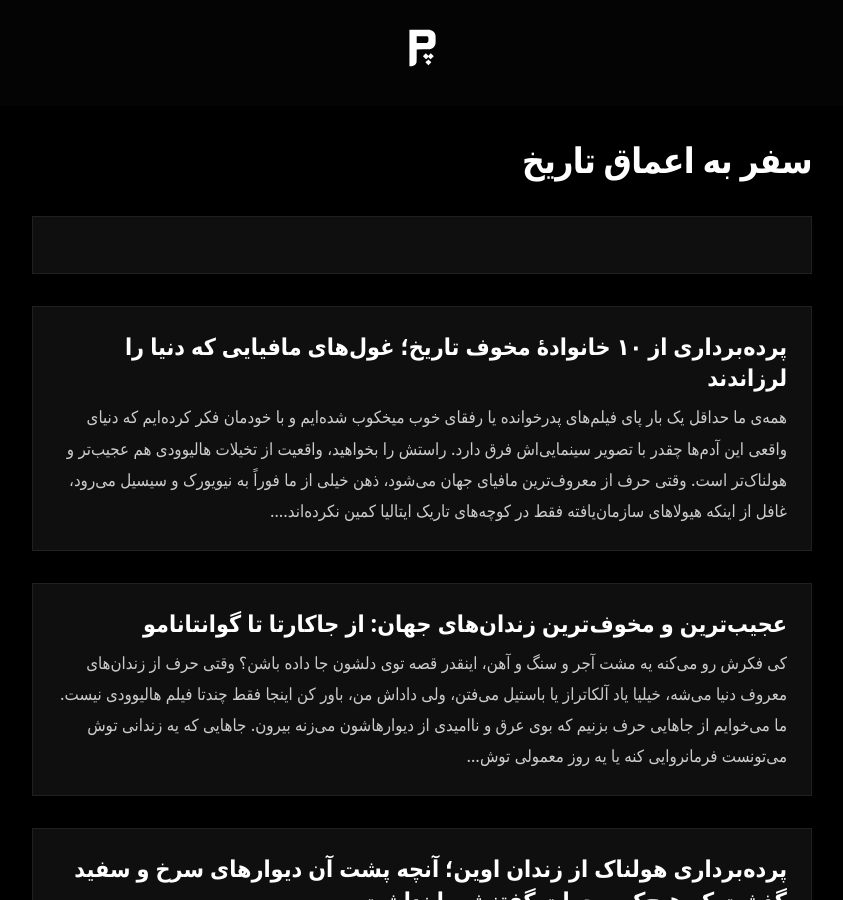
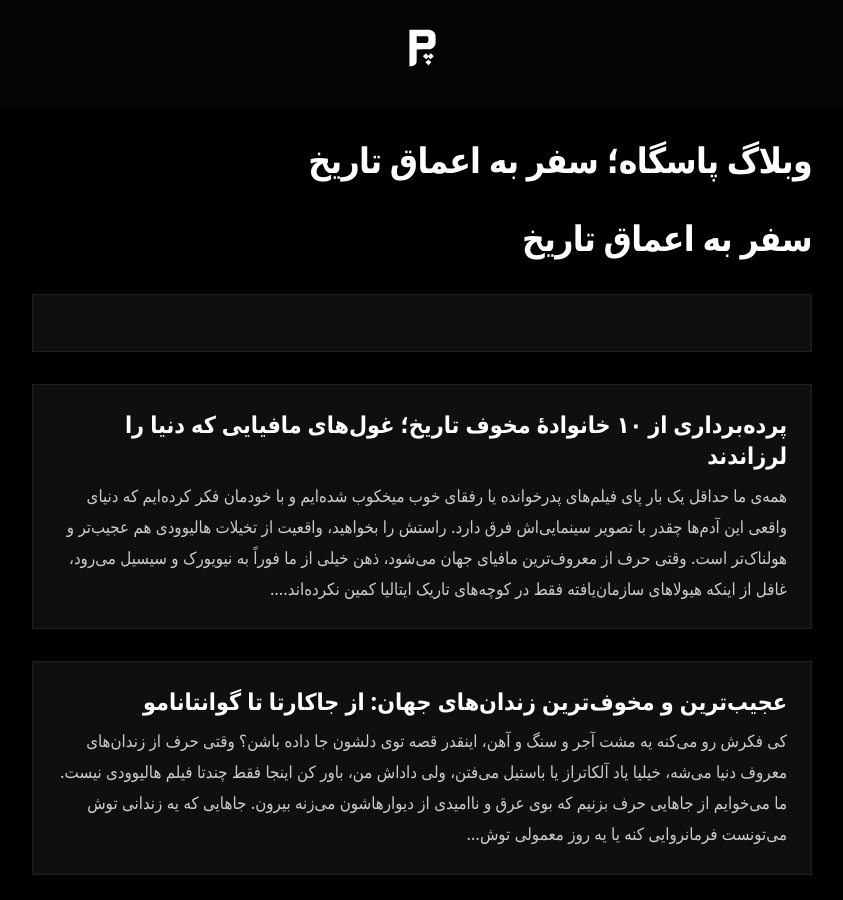
Before and after one commit to darkblog/darkblog.github.io, a Jekyll site: the page built from index.html, in a window 1280 px wide and 900 px high. Shown: the whole window, without its empty margins (218-1061 px from the left). Built offline with Jekyll 4.4.1, drawn with Linux system fonts in a browser that asks for light colours.

Commit message:
Update default.html

```diff
--- a/_layouts/default.html
+++ b/_layouts/default.html
@@ -380,6 +380,13 @@
 
     <main id="main-content" tabindex="-1" itemprop="{% if page.layout == 'post' %}articleBody{% else %}mainContentOfPage{% endif %}" itemscope itemtype="https://schema.org/{% if page.layout == 'post' %}Text{% else %}WebPageElement{% endif %}">
         <div class="container">
+            {% if page.is_home and page.display_title %}
+                <h1 class="page-title">{{ page.display_title }}</h1>
+            {% elsif page.layout == 'post' %}
+            {% elsif page.title %}
+                <h1 class="page-title">{{ page.title }}</h1>
+            {% endif %}
+
             {{ content }}
         </div>
     </main>
```
